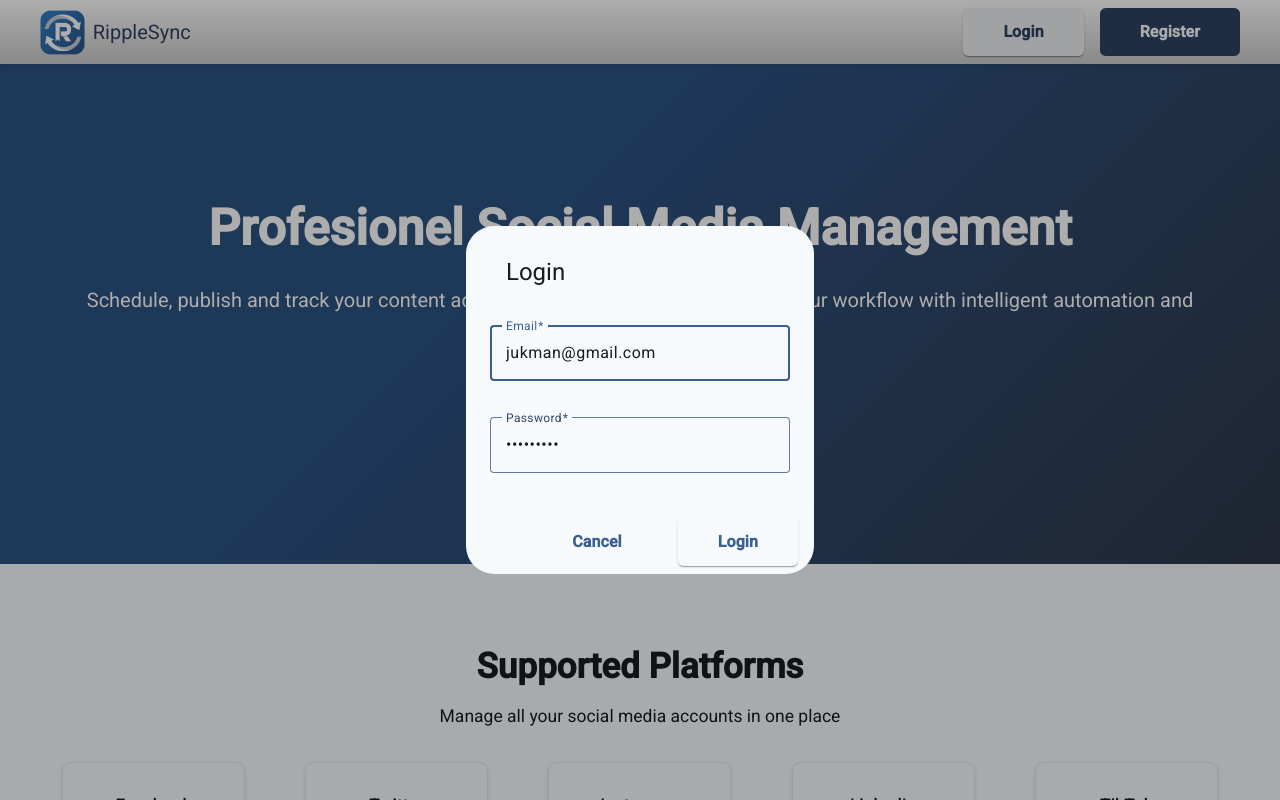
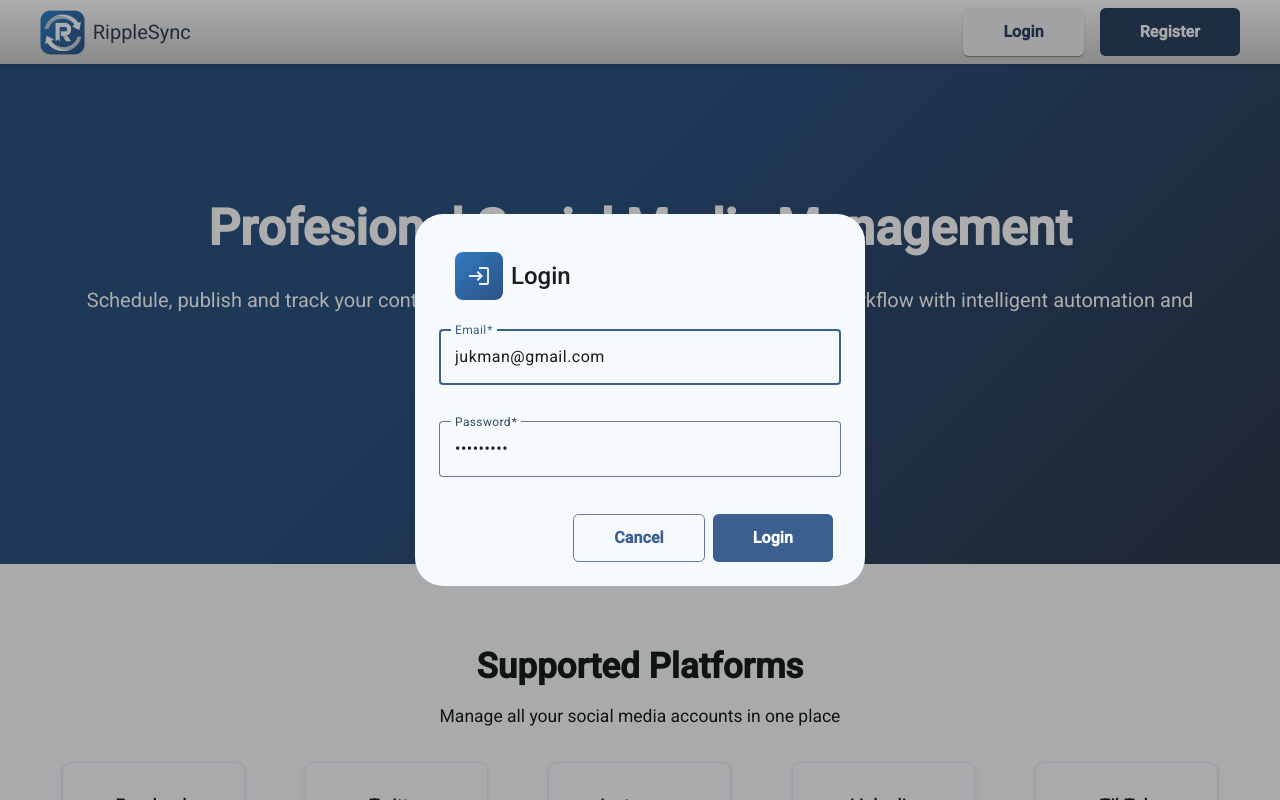
Before and after one commit to JKMN-Projects/ripple_sync_frontend, an Angular app in the folder ripple_sync/: page / in a window 1280 px wide. Both pictures are taken after a click on the button "Login". Built offline with nearby package versions, Linux system fonts and the light colour scheme.

Commit message:
changed some styling on dialogs

```diff
--- a/ripple_sync/src/app/components/icon-container/icon-container.ts
+++ b/ripple_sync/src/app/components/icon-container/icon-container.ts
@@ -1,10 +1,9 @@
 import { Component, Input } from '@angular/core';
 import { MatIconModule } from '@angular/material/icon';
-import { ɵEmptyOutletComponent } from "@angular/router";
 
 @Component({
   selector: 'app-icon-container',
-  imports: [MatIconModule, ɵEmptyOutletComponent],
+  imports: [MatIconModule],
   templateUrl: './icon-container.html',
   styleUrl: './icon-container.scss',
 })
--- a/ripple_sync/src/app/components/login-modal/login-modal.html
+++ b/ripple_sync/src/app/components/login-modal/login-modal.html
@@ -1,4 +1,7 @@
-<h2 mat-dialog-title>Login</h2>
+<h2 mat-dialog-title>
+  <app-icon-container iconName="login" shape="square" ></app-icon-container>
+  Login
+</h2>
 
 <mat-dialog-content>
   <form [formGroup]="loginForm">
@@ -7,7 +10,7 @@
         <mat-label>Email</mat-label>
         <input matInput type="email" formControlName="email" placeholder="Enter your email" autocomplete="email" />
         @if (emailControl?.invalid && (emailControl?.dirty || emailControl?.touched)) {
-        <mat-error>{{ getEmailErrorMessage() }}</mat-error>
+          <mat-error>{{ getEmailErrorMessage() }}</mat-error>
         }
       </mat-form-field>
 
@@ -16,18 +19,18 @@
         <input matInput type="password" formControlName="password" placeholder="Enter your password"
           autocomplete="current-password" />
         @if (passwordControl?.invalid && (passwordControl?.dirty || passwordControl?.touched)) {
-        <mat-error>{{ getPasswordErrorMessage() }}</mat-error>
+          <mat-error>{{ getPasswordErrorMessage() }}</mat-error>
         }
       </mat-form-field>
     </div>
   </form>
 </mat-dialog-content>
 
-<mat-dialog-actions align="end">
-  <button mat-button type="button" (click)="cancel()" [disabled]="isLoading()">
+<mat-dialog-actions>
+  <button matButton="outlined" type="button" class="" (click)="cancel()" [disabled]="isLoading()">
     Cancel
   </button>
-  <button mat-raised-button color="primary" [disabled]="isLoading() || loginForm.invalid" (click)="login()">
+  <button matButton="filled" class="primary" [disabled]="isLoading() || loginForm.invalid" (click)="login()">
     @if (isLoading()) {
     <mat-spinner diameter="20"></mat-spinner>
     } @else {
--- a/ripple_sync/src/app/components/login-modal/login-modal.scss
+++ b/ripple_sync/src/app/components/login-modal/login-modal.scss
@@ -1,9 +1,17 @@
+h2[mat-dialog-title] {
+  display: flex;
+  align-items: center;
+  gap: 0.5rem;
+  font-size: 1.5rem;
+  font-weight: 500;
+  margin: 0;
+  margin-top: 1rem;
+}
 .form-container {
   display: flex;
   flex-direction: column;
   gap: 1rem;
-  min-width: 300px;
-  padding: 1rem 0;
+  margin-top: 1rem;
 }
 
 .full-width {
@@ -20,15 +28,27 @@
 }
 
 mat-dialog-actions {
-  padding: 1rem 0 0 0;
   gap: 0.5rem;
-
-  button {
-    min-width: 80px;
-  }
+  flex-direction: column-reverse;
 
   mat-spinner {
     display: inline-block;
     margin: 0 auto;
   }
+
+  button {
+    min-width: 80px;
+    width: 100%;
+    margin: 0 !important;
+  }
+
+  @media screen and (min-width: 400px) {
+    flex-direction: row;
+    justify-content: flex-end;
+
+    button {
+      width: auto;
+    }
+  }
+
 }
--- a/ripple_sync/src/app/components/login-modal/login-modal.ts
+++ b/ripple_sync/src/app/components/login-modal/login-modal.ts
@@ -8,6 +8,7 @@ import { MatInputModule } from '@angular/material/input';
 import { Authentication, LoginRequest } from '../../services/authentication';
 import { MatProgressSpinnerModule } from '@angular/material/progress-spinner';
 import { environment } from '../../../environments/environment';
+import { IconContainer } from "../icon-container/icon-container";
 
 @Component({
   selector: 'app-login-modal',
@@ -19,7 +20,8 @@ import { environment } from '../../../environments/environment';
     MatInputModule,
     MatButtonModule,
     MatProgressSpinnerModule,
-  ],
+    IconContainer
+],
   templateUrl: './login-modal.html',
   styleUrl: './login-modal.scss',
 })
--- a/ripple_sync/src/app/components/top-navbar/top-navbar.ts
+++ b/ripple_sync/src/app/components/top-navbar/top-navbar.ts
@@ -34,7 +34,7 @@ export class TopNavbar {
     const dialogRef = this.dialog.open(LoginModal, {
       disableClose: false,
       maxHeight: '90vh',
-      panelClass: 'login-dialog-panel',
+      panelClass: 'dialog-panel--no-scroll',
     });
 
     dialogRef.afterClosed().subscribe(result => {
--- /dev/null
+++ b/ripple_sync/src/assets/styles/_dialog-restyle.scss
@@ -0,0 +1,23 @@
+@use '@angular/material' as mat;
+
+html {
+    @include mat.dialog-overrides((
+        container-min-width: min(100%, 450px),
+        content-padding: .5rem,
+        with-actions-content-padding: .5rem,
+        actions-padding: .5rem 1rem,
+    ));
+}
+
+mat-dialog-container {
+    .mat-mdc-dialog-inner-container > div {
+        padding: 1rem;
+    }
+
+    .mat-mdc-dialog-title {
+        &::before {
+            content: none;
+        }
+    }
+
+}
--- a/ripple_sync/src/styles.scss
+++ b/ripple_sync/src/styles.scss
@@ -8,6 +8,7 @@
 @use './assets/styles/buttons-restyle' as buttonsRestyle;
 @use './assets/styles/toolbar-restyle' as toolbarRestyle;
 @use './assets/styles/cards-restyle' as cardsRestyle;
+@use './assets/styles/dialog-restyle' as dialogRestyle;
 
 html {
 	@include mat.theme((
@@ -80,7 +81,8 @@ h6 {
 	font-weight: 400;
 }
 
-.login-dialog-panel {
+
+.dialog-panel--no-scroll {
 	display: flex;
 	flex-direction: column;
 	overflow: hidden; // prevent container scroll
@@ -89,15 +91,9 @@ h6 {
 	.mat-mdc-dialog-content {
 		flex: 1 1 auto;
 		overflow-y: auto; // scroll only if content exceeds
-		padding: 0.5rem 1rem; // reduce padding slightly
 	}
 
 	.mat-mdc-dialog-actions {
 		flex-shrink: 0;
-		padding: 0.5rem 1rem;
-	}
-
-	h2.mat-mdc-dialog-title {
-		margin: 0.5rem 1rem;
 	}
 }
```
